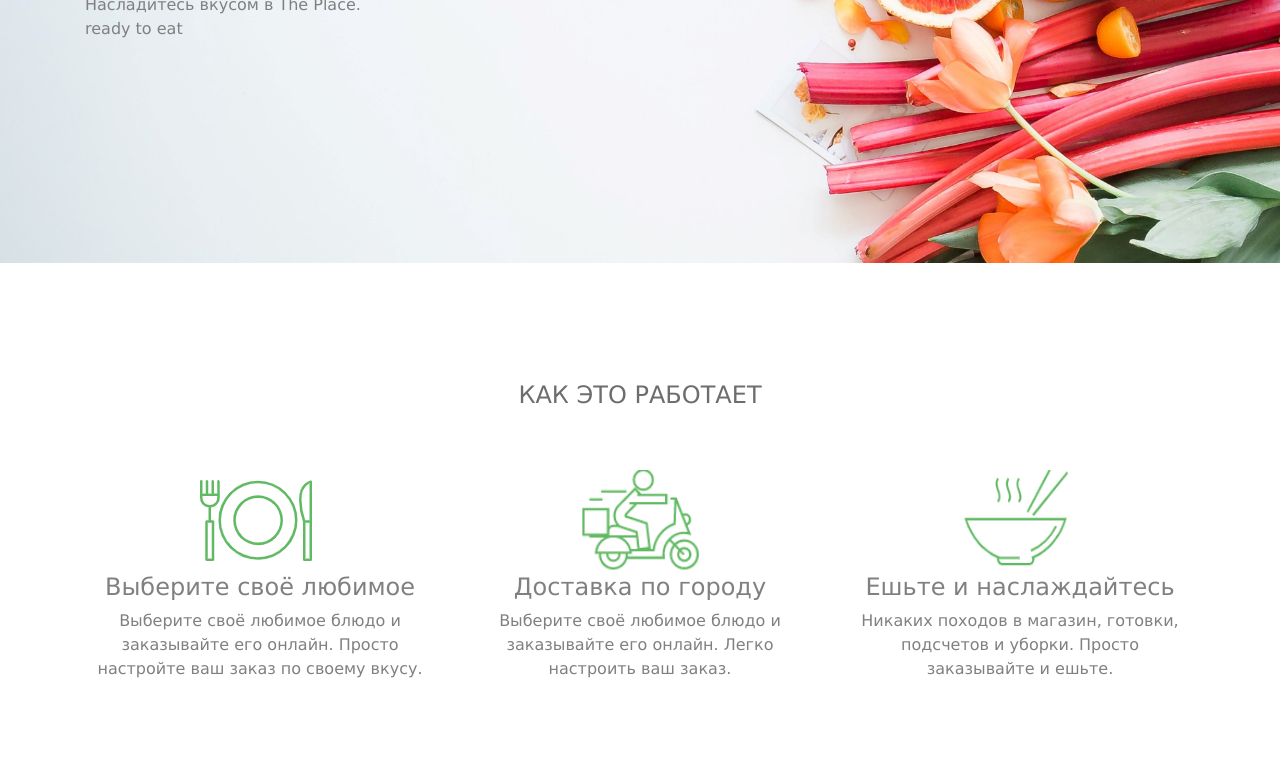
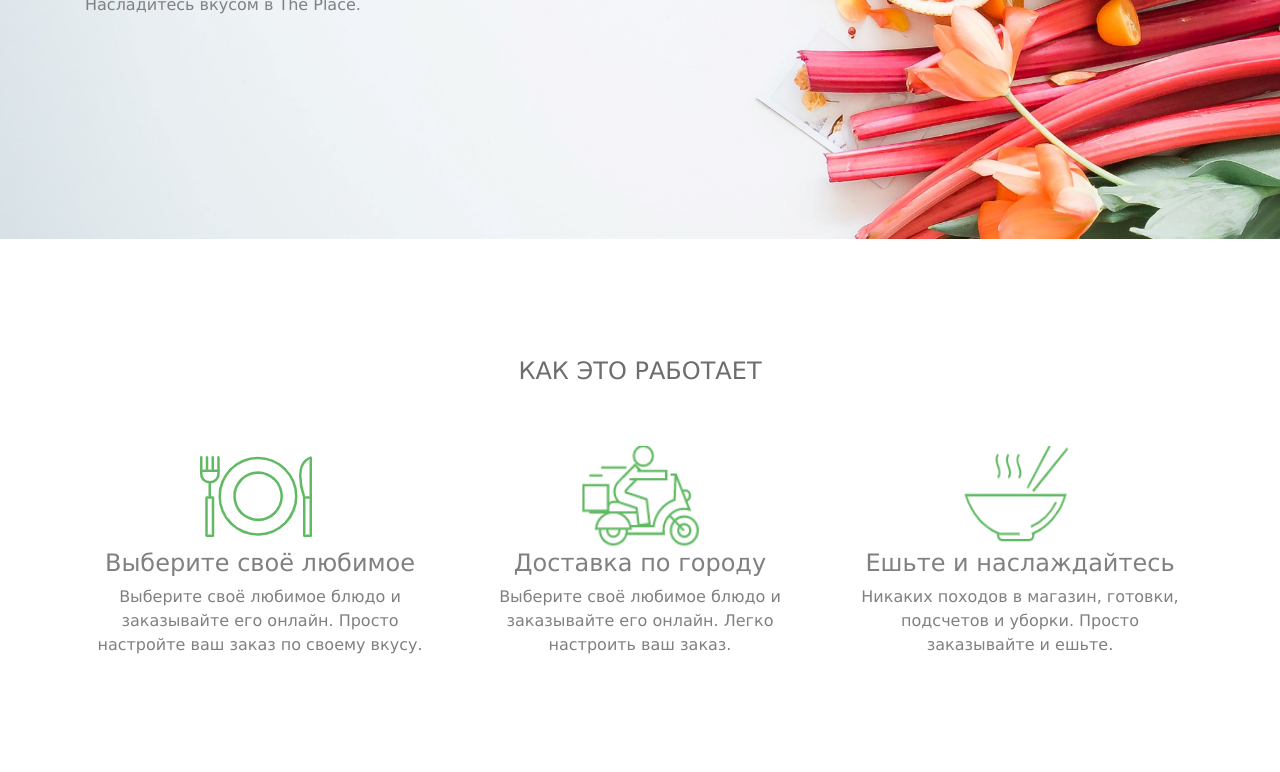
Before and after one commit to dywmnn/theplace, a plain HTML site: page index.html in a window 1280 px wide. Shown: the part 328-1100 px from the top of the page. Drawn offline with Linux system fonts and the light colour scheme.

Commit message:
Update index.html

```diff
--- a/index.html
+++ b/index.html
@@ -43,7 +43,7 @@
    		<div class="row row-content col-12 col-sm-5">
    			<div>
           <h1><span class="make-black">Отличный вкус,</span><br><span class="make-green"> Уютная атмосфера</span></h1>
-          <span> Насладитесь вкусом в The Place.<br>ready to eat</span>
+          <span> Насладитесь вкусом в The Place.<br></span>
         </div>
       </div>
     </div>
```
